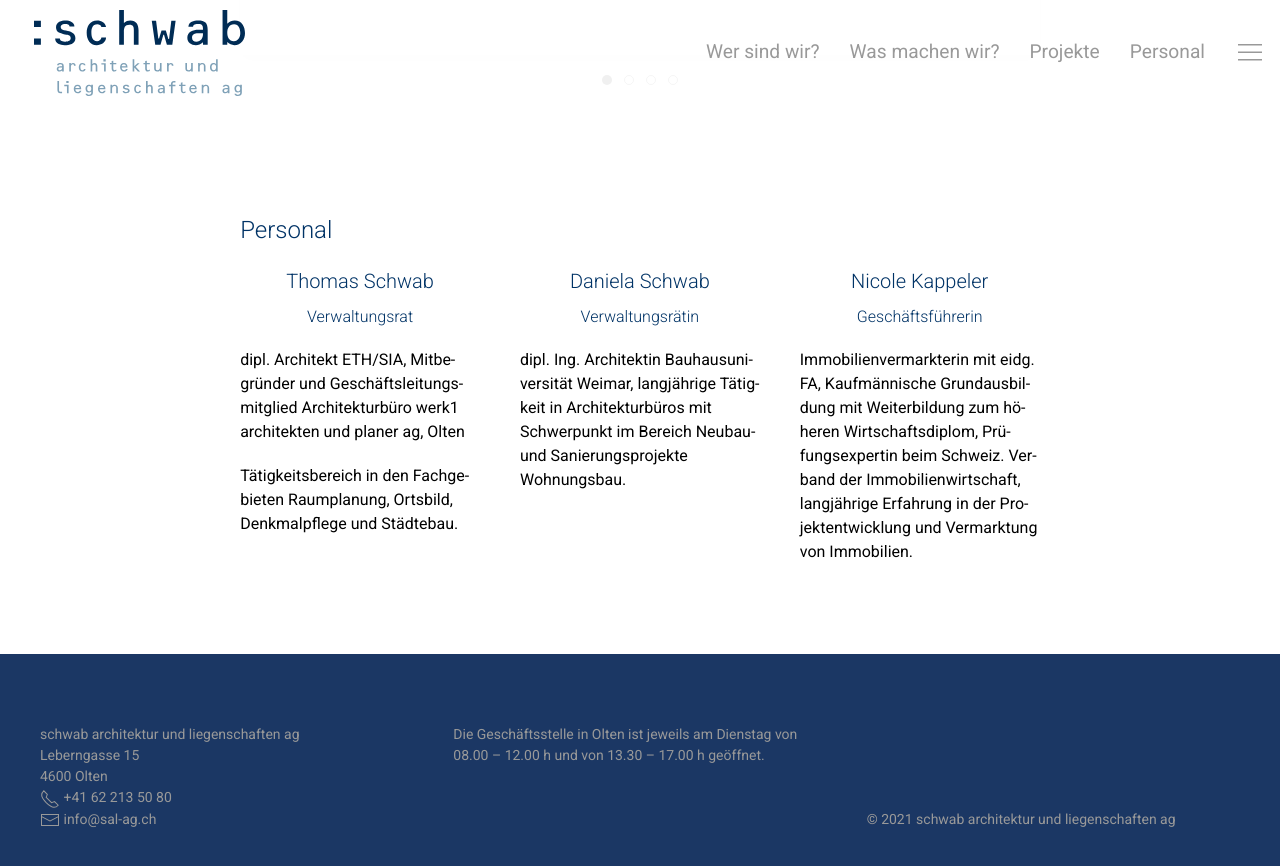
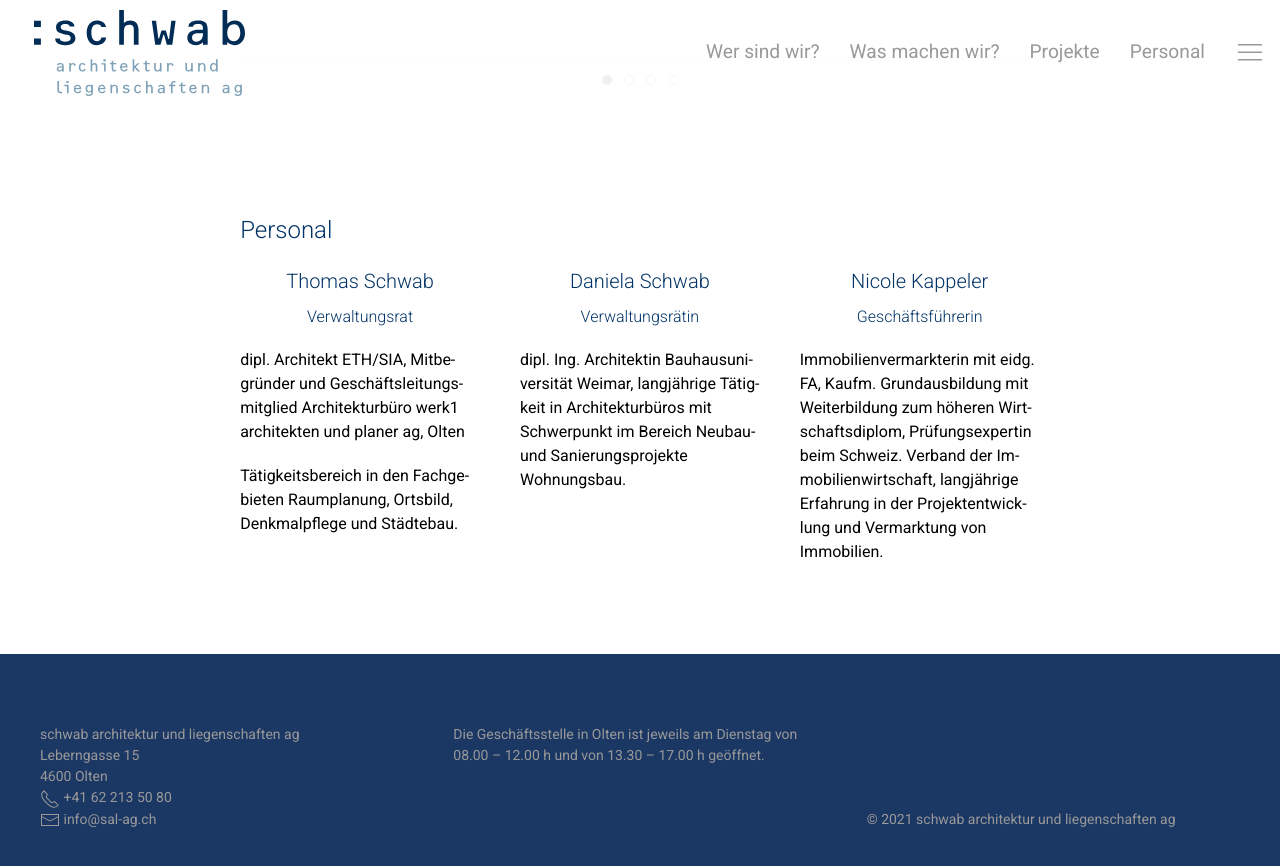
Before and after one commit to sal-ag/sal-ag.github.io, a Jekyll site: the page built from index.html, in a window 1280 px wide and 900 px high, scrolled down 2278 px. Shown: the top 866 px of the window. Built offline with Jekyll 4.4.1, drawn with Linux system fonts in a browser that asks for light colours.

Commit message:
Update index.yaml

```diff
--- a/_data/index.yaml
+++ b/_data/index.yaml
@@ -95,6 +95,6 @@
     # pic: assets/img/nk_500x500.jpg
     bio: |
       Immobilienvermarkterin mit eidg. FA,
-      Kaufmännische Grundausbildung mit Weiterbildung zum höheren Wirtschaftsdiplom,
+      Kaufm. Grundausbildung mit Weiterbildung zum höheren Wirtschaftsdiplom,
       Prüfungsexpertin beim Schweiz. Verband der Immobilienwirtschaft,
       langjährige Erfahrung in der Projektentwicklung und Vermarktung von Immobilien.
```
